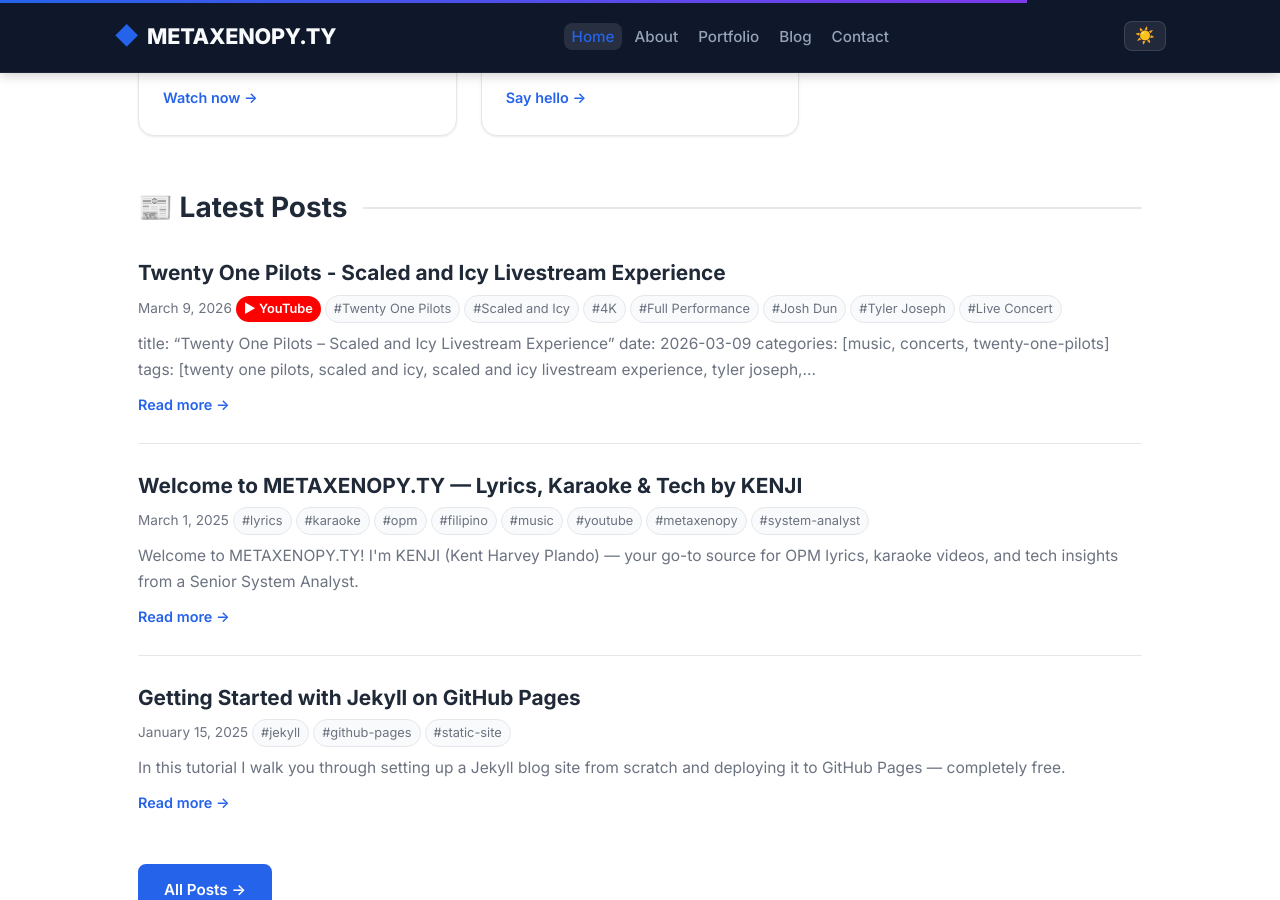
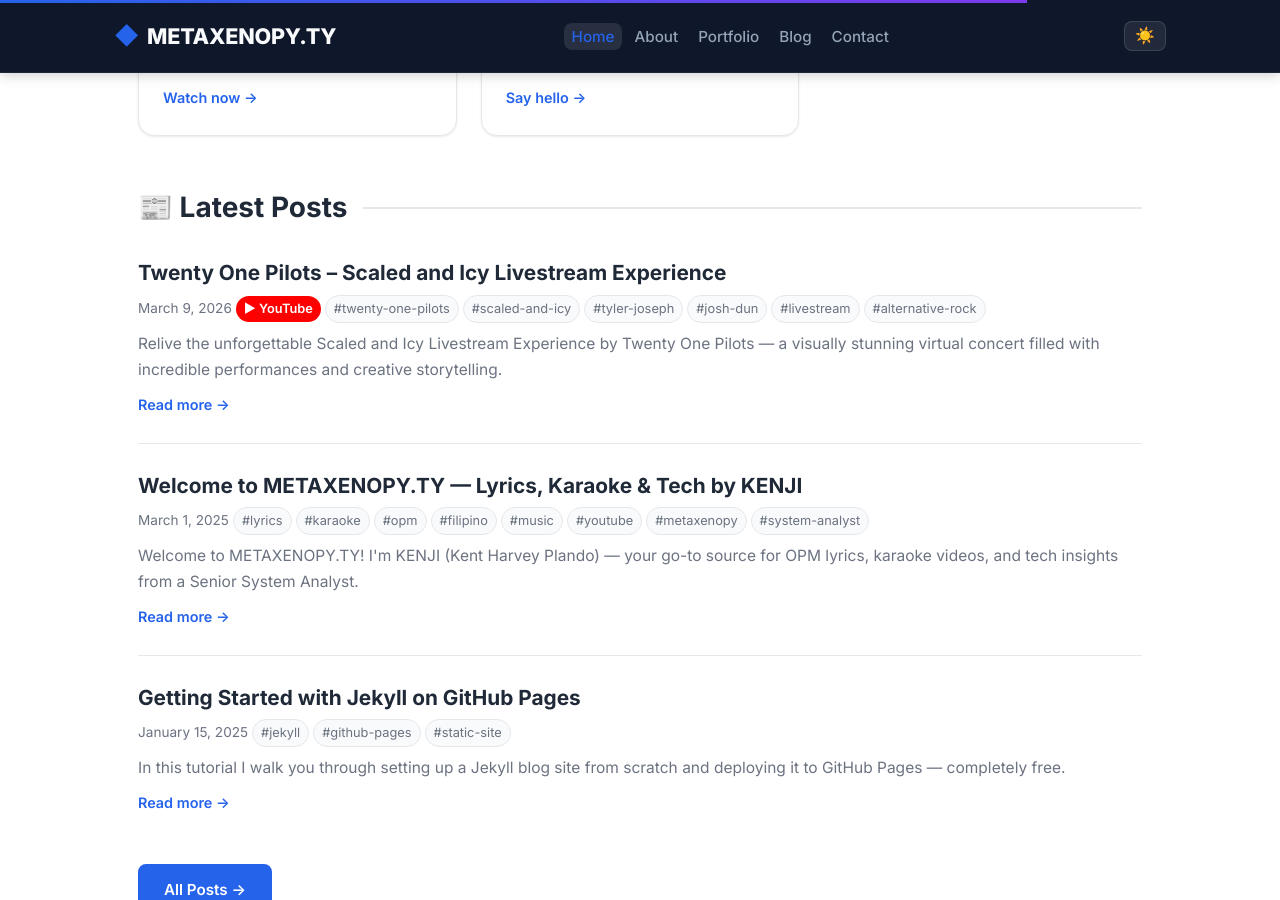
Before and after one commit to darzmackz/darzmackz.github.io, a Jekyll site: the page built from index.html, in a window 1280 px wide and 900 px high, scrolled down 1357 px. Built offline with Jekyll 4.4.1, drawn with Linux system fonts in a browser that asks for light colours.

Commit message:
Fix Twenty One Pilots – Scaled and Icy Livestream Experience post
Co-authored-by: darzmackz <36530305+darzmackz@users.noreply.github.com>

```diff
--- a/_posts/2026-03-09-twenty-one-pilots---scaled-and-icy-livestream-experience.md
+++ b/_posts/2026-03-09-twenty-one-pilots---scaled-and-icy-livestream-experience.md
@@ -1,18 +1,10 @@
 ---
 layout: post
-title: "Twenty One Pilots - Scaled and Icy Livestream Experience"
+title: "Twenty One Pilots – Scaled and Icy Livestream Experience"
 date: 2026-03-09 12:00:00 +0800
-categories: [Music Video, Cinema, Movie, Full Performance, Concert]
-tags: [Twenty One Pilots, Scaled and Icy, 4K, Full Performance, Josh Dun, Tyler Joseph, Live Concert]
+categories: [music, concert, live-performance]
+tags: [twenty-one-pilots, scaled-and-icy, tyler-joseph, josh-dun, livestream, alternative-rock]
 youtube_id: "KIrTPrPTy0E"
-description: "Relive the unforgettable Scaled and Icy Livestream Experience by Twenty One Pilots. Watch the electrifying performance, creative visuals, and iconic moments from the unique virtual concert event that brought fans together worldwide."
----
-
----
-title: "Twenty One Pilots – Scaled and Icy Livestream Experience"
-date: 2026-03-09
-categories: [music, concerts, twenty-one-pilots]
-tags: [twenty one pilots, scaled and icy, scaled and icy livestream experience, tyler joseph, josh dun, twenty one pilots livestream, alternative rock]
 excerpt: "Relive the unforgettable Scaled and Icy Livestream Experience by Twenty One Pilots — a visually stunning virtual concert filled with incredible performances and creative storytelling."
 ---
 
@@ -21,12 +13,6 @@ excerpt: "Relive the unforgettable Scaled and Icy Livestream Experience by Twent
 In May 2021, **Twenty One Pilots** delivered one of the most creative and immersive virtual concerts ever produced — the **Scaled and Icy Livestream Experience**. The event combined music, cinematic storytelling, and surreal visuals to create a performance that felt more like a live musical film than a typical livestream.
 
 For fans around the world, it was a moment where music, art, and storytelling came together in a completely new way.
-
----
-
-## Watch the Performance
-
-<iframe width="100%" height="500" src="https://www.youtube.com/embed/YOUTUBE_VIDEO_ID" title="Twenty One Pilots - Scaled and Icy Livestream Experience" frameborder="0" allowfullscreen></iframe>
 
 ---
 
```
